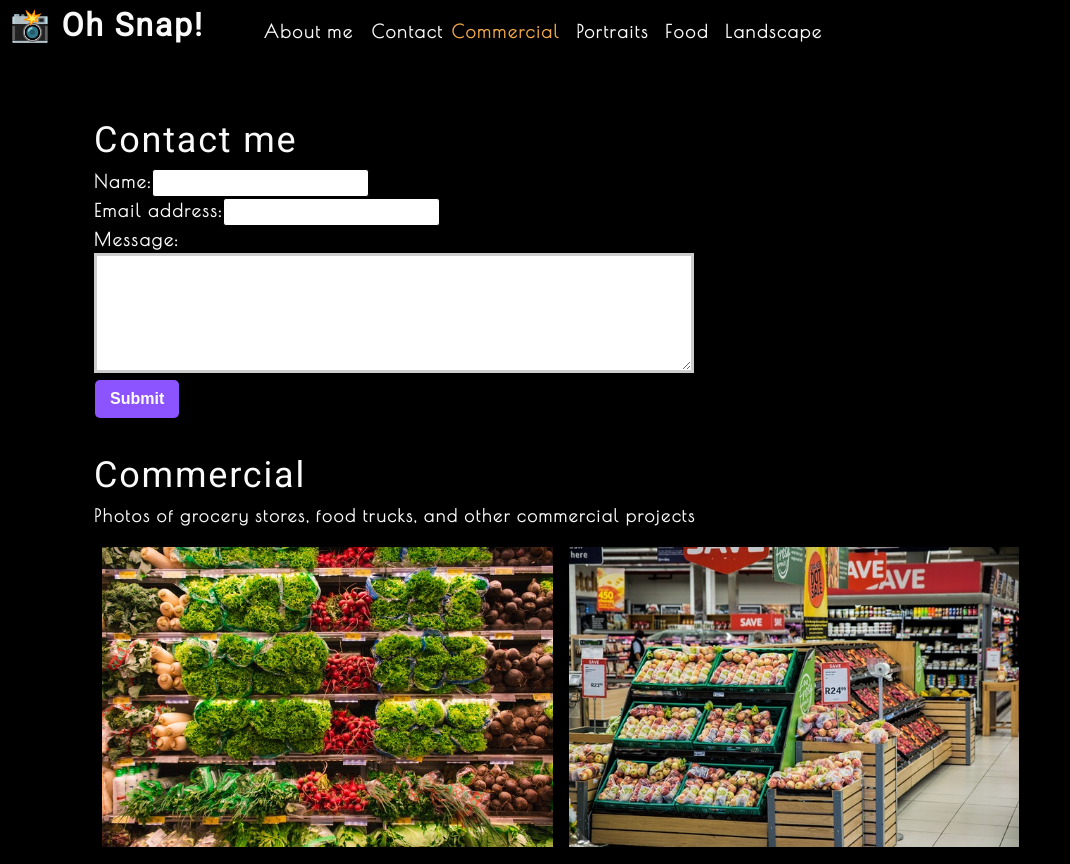
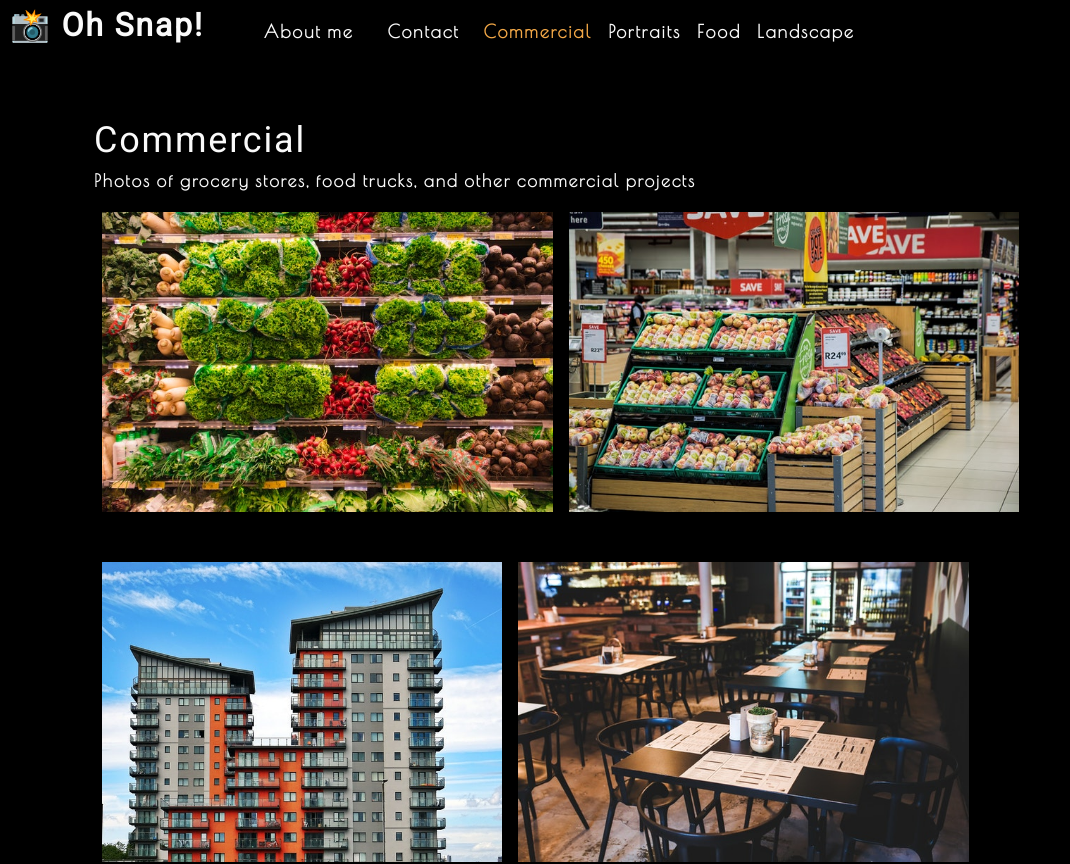
Before and after one commit to aaronRobinett/photo-port, a React (Create React App) app: page / in a window 1280 px wide. Shown: the top 864 px of the page, without its empty margins (0-1070 px from the left). Built offline with nearby package versions, Linux system fonts and the light colour scheme.

Commit message:
contact section conditionally renders

```diff
--- a/src/App.js
+++ b/src/App.js
@@ -16,17 +16,26 @@
   ]);
 
   const [currentCategory, setCurrentCategory] = useState(categories[0]);
+  const [contactSelected, setContactSelected] = useState(false);
+
   return (
     <div>
       <Nav
         categories={categories}
         setCurrentCategory={setCurrentCategory}
         currentCategory={currentCategory}
+        contactSelected={contactSelected}
+        setContactSelected={setContactSelected}
       ></Nav>
       <main>
-        <ContactForm></ContactForm>
-        <Gallery currentCategory={currentCategory}></Gallery>
-        <About></About>
+        {!contactSelected ? (
+          <>
+            <Gallery currentCategory={currentCategory}></Gallery>
+            <About></About>
+          </>
+        ) : (
+          <ContactForm></ContactForm>
+        )}
       </main>
     </div>
   );
--- a/src/components/Contact/index.js
+++ b/src/components/Contact/index.js
@@ -1,16 +1,36 @@
 import React, { useState } from 'react';
+import { validateEmail } from '../../utils/helpers';
 
 function ContactForm() {
     const [formState, setFormState] = useState({ name: '', email: '', message: '' });
     const { name, email, message } = formState;
+    const [errorMessage, setErrorMessage] = useState('');
 
     function handleChange(e) {
-        setFormState({ ...formState, [e.target.name]: e.target.value })
+        if (e.target.name === 'email') {
+
+            const isValid = validateEmail(e.target.value);
+
+            if (!isValid) {
+                setErrorMessage('Your email is invalid.');
+            } else {
+                setErrorMessage('');
+            }
+        } else {
+            if (!e.target.value.length) {
+                setErrorMessage(`${e.target.name} is required.`);
+            } else {
+                setErrorMessage('');
+            }
+        }
+
+        if (!errorMessage) {
+            setFormState({ ...formState, [e.target.name]: e.target.value });
+        }
     }
 
     function handleSubmit(e) {
         e.preventDefault();
-        console.log(formState);
     }
 
     return (
@@ -19,16 +39,21 @@
             <form id="contact-form" onSubmit={handleSubmit}>
                 <div>
                     <label htmlFor="name">Name:</label>
-                    <input type="text" defaultValue={name} onChange={handleChange} name="name" />
+                    <input type="text" defaultValue={name} onBlur={handleChange} name="name" />
                 </div>
                 <div>
                     <label htmlFor="email">Email address:</label>
-                    <input type="email" defaultValue={email} name="email" onChange={handleChange} />
+                    <input type="email" defaultValue={email} name="email" onBlur={handleChange} />
                 </div>
                 <div>
                     <label htmlFor="message">Message:</label>
-                    <textarea name="message" defaultValue={message} onChange={handleChange} rows="5" />
+                    <textarea name="message" defaultValue={message} onBlur={handleChange} rows="5" />
                 </div>
+                {errorMessage && (
+                    <div>
+                        <p className="error-text">{errorMessage}</p>
+                    </div>
+                )}
                 <button type="submit">Submit</button>
             </form>
         </section>
--- a/src/components/Nav/index.js
+++ b/src/components/Nav/index.js
@@ -6,6 +6,8 @@
     categories = [],
     setCurrentCategory,
     currentCategory,
+    contactSelected,
+    setContactSelected
   } = props;
 
   useEffect(() => {
@@ -22,22 +24,23 @@
       <nav>
         <ul className="flex-row">
           <li className="mx-2">
-            <a
-              href="#about"
-            >
+            <a data-testid="about" href="#about" onClick={() => setContactSelected(false)}>
               About me
             </a>
           </li>
-          <li>
-            <span>Contact</span>
+          <li className={`mx-2 ${contactSelected && 'navActive'}`}>
+            <span onClick={() => setContactSelected(true)}>Contact</span>
           </li>
           {categories.map((category) => (
-            <li className={`mx-1 ${currentCategory.name === category.name && 'navActive'
-              }`} key={category.name}>
-              <span
-                onClick={() => {
-                  setCurrentCategory(category)
-                }}
+            <li
+              className={`mx-1 ${currentCategory.name === category.name && !contactSelected && `navActive`
+                }`}
+              key={category.name}
+            >
+              <span onClick={() => {
+                setCurrentCategory(category);
+                setContactSelected(false);
+              }}
               >
                 {capitalizeFirstLetter(category.name)}
               </span>
```
